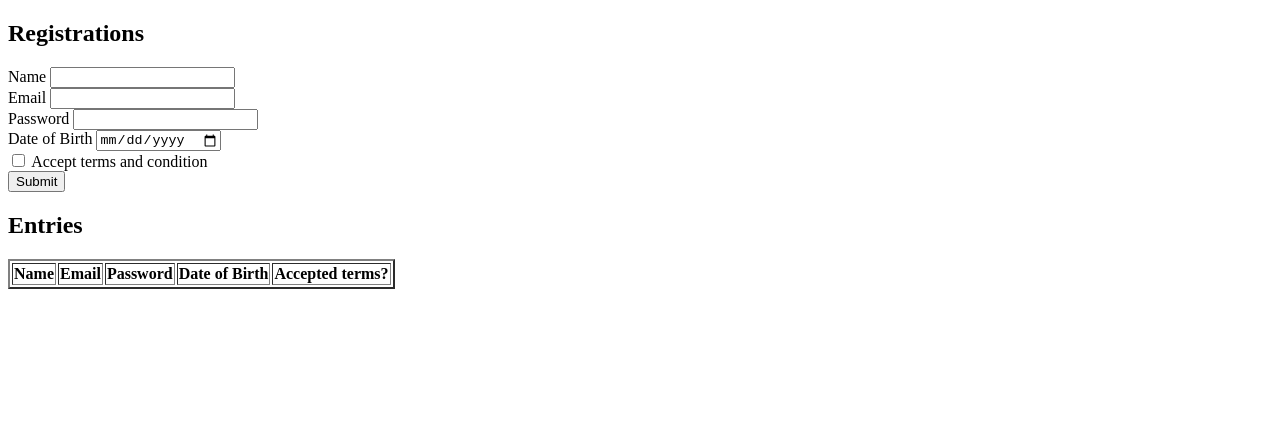
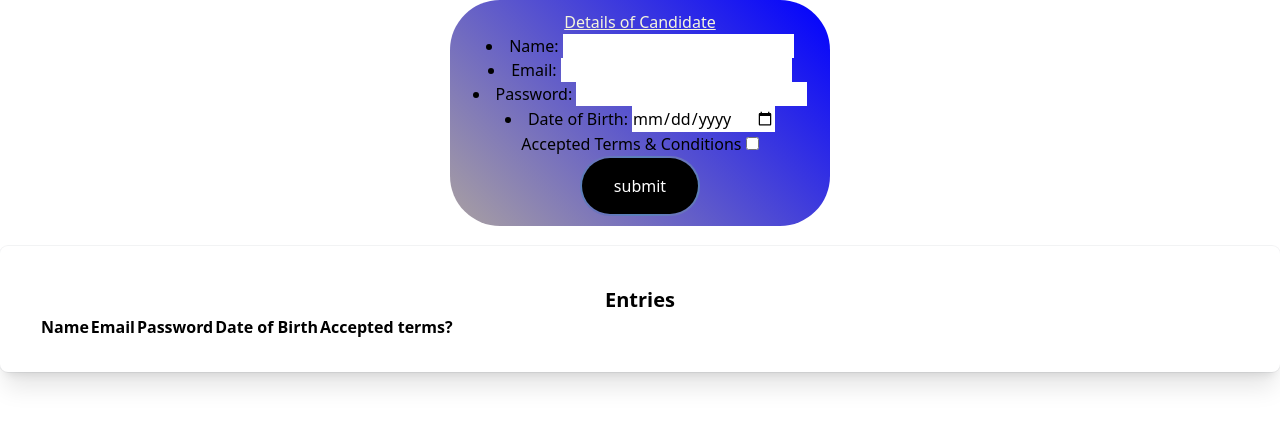
Before and after one commit to satyam210703/wd101, a plain HTML site: page index.html in a window 1280 px wide. Drawn offline with nearby package versions, Linux system fonts and the light colour scheme.

Commit message:
redo index.html

```diff
--- a/index.html
+++ b/index.html
@@ -1,35 +1,55 @@
 <!DOCTYPE html>
 <html>
 <head>
-	<meta charset="utf-8">
-	<meta name="viewport" content="width=device-width, initial-scale=1">
-	<title>Resistration form with entities</title>
+    <script src="https://cdn.tailwindcss.com"></script>
 </head>
-<body>
-	<div>
-	<h2>Registrations</h2>
-	<form id="user-form">
-		<label for="name">Name</label>
-		<input type="text" name="name" id="name" required>
-		<br>
-		<label for="email">Email</label>
-		<input type="email" name="email" id="email" required>
-		<br>
-		<label for="password">Password</label>
-		<input type="password" name="password" id="password" required>
-		<br>
-		<label for="dob">Date of Birth</label>
-		<input type="date" name="dob" id="dob" required>
-		<br>
-		<input type="checkbox" name="acceptTerms" id="acceptTerms" required>
-		<label for="acceptTerms">Accept terms and condition</label>
-		<br>
-		<button type="submit">Submit</button>
-		<br>
-	</form>
-	</div>
-	<h2>Entries</h2>
-	<div id="user-entries"></div>
-	<script type="text/javascript" src="index.js"></script>
+<body style="text-align: center">
+    <form id="user-form" method="post">
+    <div style="
+        border-radius: 50px;
+        border: 10px solid transparent;
+        margin-left: 450px;
+        margin-right: 450px;
+        background: linear-gradient(45deg,rgb(170, 161, 161),blue) border-box">
+      <h1 style="text-decoration: underline; color: beige;"/>Details of Candidate</h1>
+
+      <li ><label for="text">Name: </label>
+      <input required type="text" id="name" name="name"></li>
+      <p></p>
+        <li><label for="email">Email: </label>
+      <input required type="email" id="email" name="email" ></li>
+      <p></p>
+        <li><label required for="password">Password: </label>
+      <input required type="password" id="password" name="password" ></li>
+      <p></p>
+        <li><label for="dob">Date of Birth: </label>
+      <input type="date" id="dob" name="dob"></li>
+      <p></p>
+      <label for="acceptTerms">Accepted Terms & Conditions </label>
+      <input type="checkbox" name="acceptTerms" id="acceptTerms" >
+      <p></p>
+      <button required class="button" type="submit" style="--x: 50%;
+      --y: 50%;
+      position: relative;
+      appearance: none;
+      padding: 1em 2em;
+      color: white;
+      cursor: pointer;
+      outline: none;
+      border-radius: 100px;
+
+      border: 2px solid transparent;
+      background: linear-gradient(#000, #000) padding-box, radial-gradient(farthest-corner at var(--x) var(--y), #00C9A7, #845EC2) border-box;
+  ">submit</button>
+      <p></p>
+    </div>
+  </form>
+  <div class="relative bg-white px-4 mt-5 pt-10 pb-8 shadow-xl ring-1 ring-gray-900/5 sm:mx-auto sm:rounded-lg sm:px-10 ">
+    <div class="mx-auto">
+        <h2 class="text-xl text-center font-bold leadin-right">Entries</h2>
+        <div class="divide-y divide-gray-300/50" id="user-entries"></div>
+    </div>
+</div>
+  <script src="index.js"></script>
 </body>
 </html>
```
